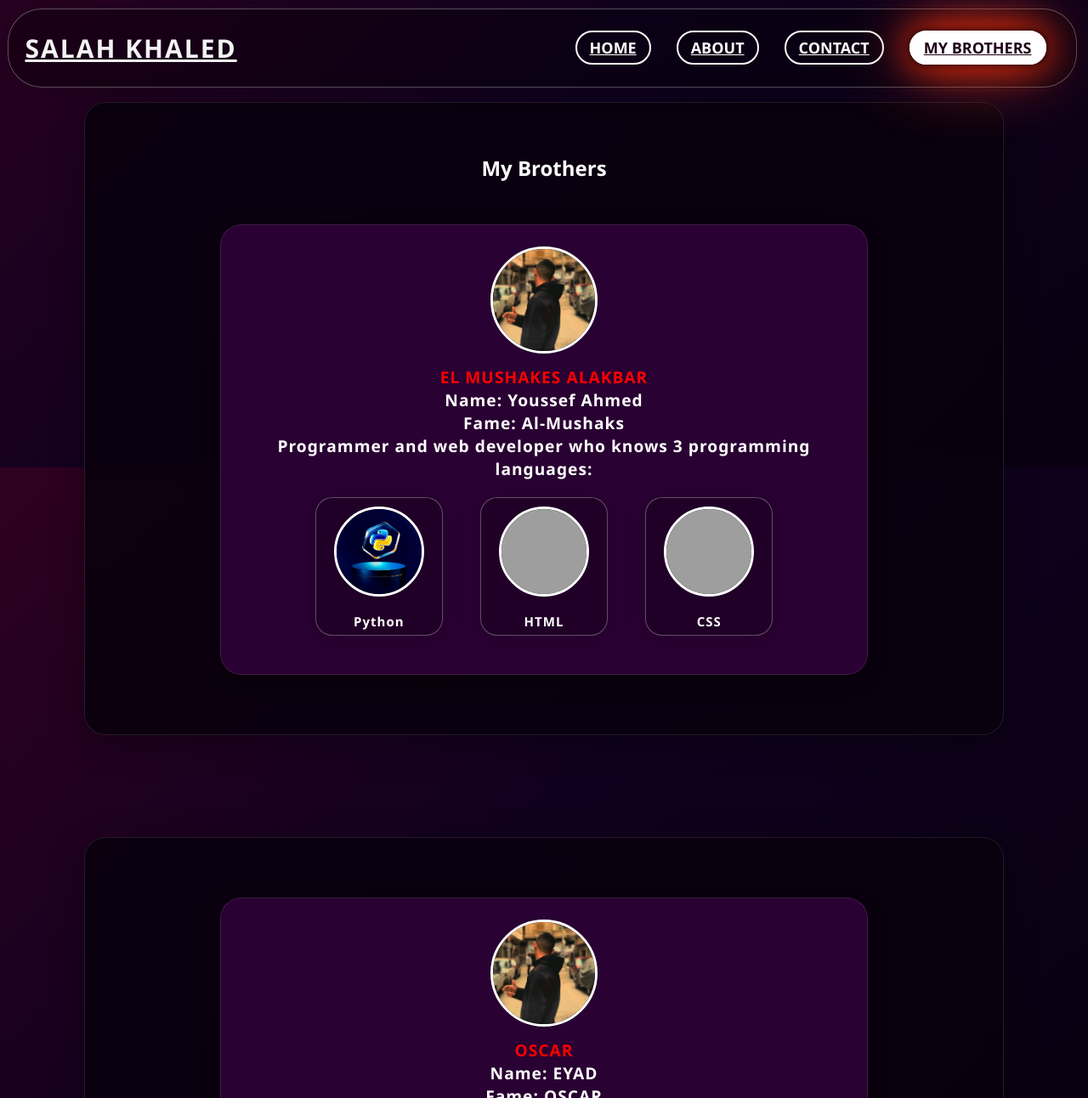
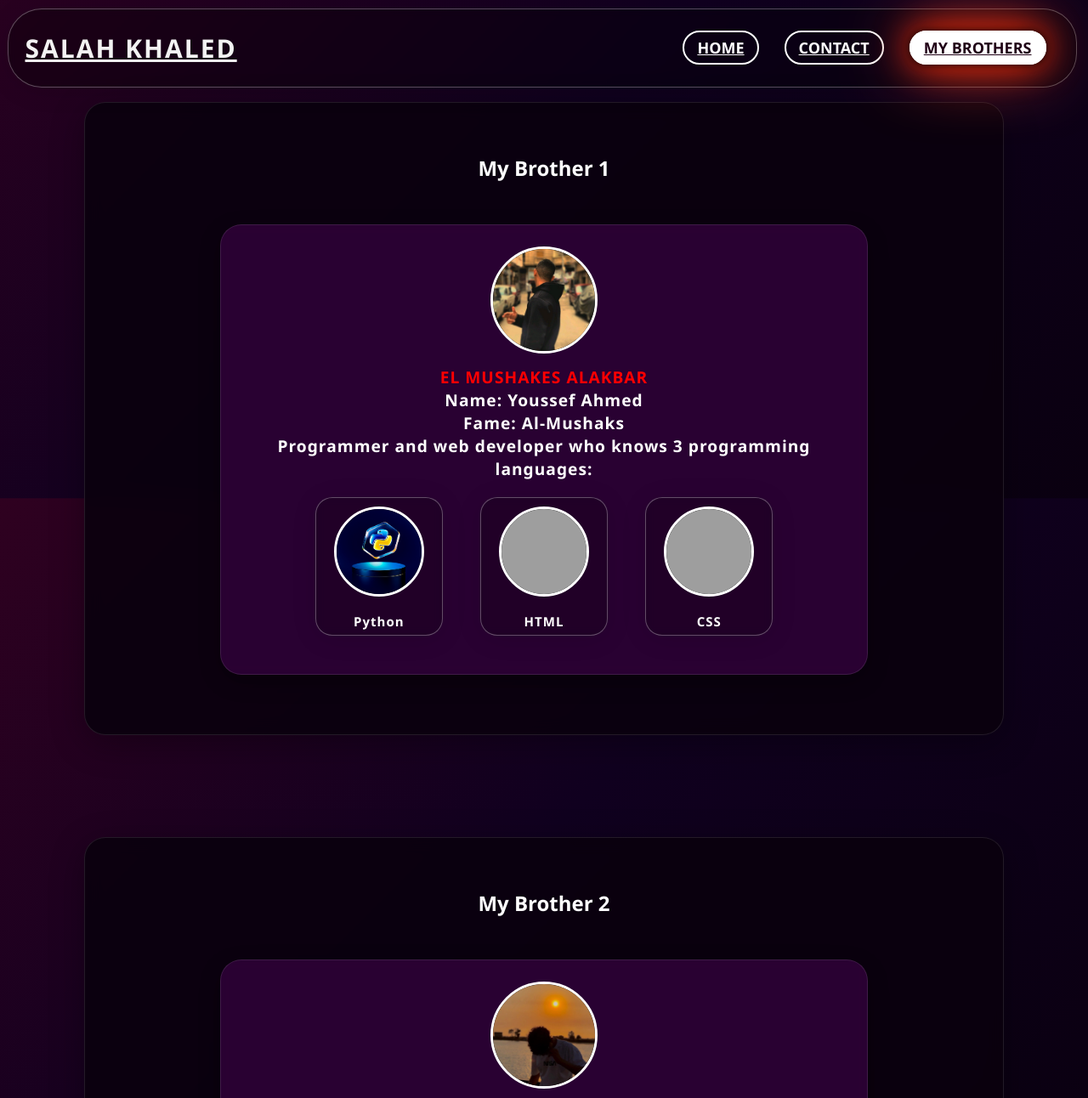
Before and after one commit to SALAH-KHAELD/public_html, a plain HTML site: page my wepsite/my brother.html in a window 1280 px wide. Shown: the top 1292 px of the page at 85% size. Drawn offline with Linux system fonts and the light colour scheme; grey boxes are pictures that could not be loaded.

Commit message:
Update my brother.html

```diff
--- a/my wepsite/my brother.html
+++ b/my wepsite/my brother.html
@@ -10,13 +10,12 @@
     <h2><a href="#" class="logo">SALAH KHALED</a></h2>
     <ul>
   <li><a href="index.html">Home</a></li>
-  <li><a href="#">About</a></li>
-  <li><a href="#">Contact</a></li>
+  <li><a href="contact us.html">Contact</a></li>
   <li><a href="my brother.html" class="active">My Brothers</a></li>
     </ul>
   </header>
   <section class="brothers-section">
-    <h2>My Brothers</h2>
+    <h2>My Brother 1</h2>
     <div class="brother-card">
       <img src="img/salah1.jpg" alt="brother">
   <p><span style="color:#ff0000;">EL MUSHAKES ALAKBAR</span></p>
@@ -41,8 +40,9 @@
 </div>
 </section>
    <section class="brothers-section">
+    <h2>My Brother 2</h2>
 <div class="brother-card">
-      <img src="img/salah1.jpg" alt="brother">
+      <img src="img/oscarr.jpg" alt="brother">
       <p><span style="color:#ff0000;">OSCAR</span></p>
   <p style="color:#fff;">
     Name: EYAD<br>
```
